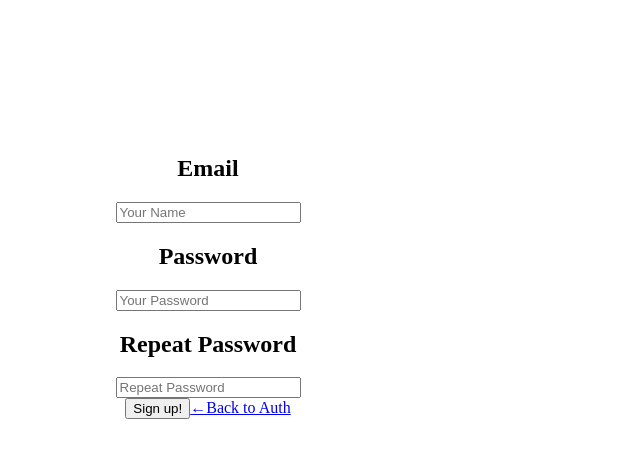
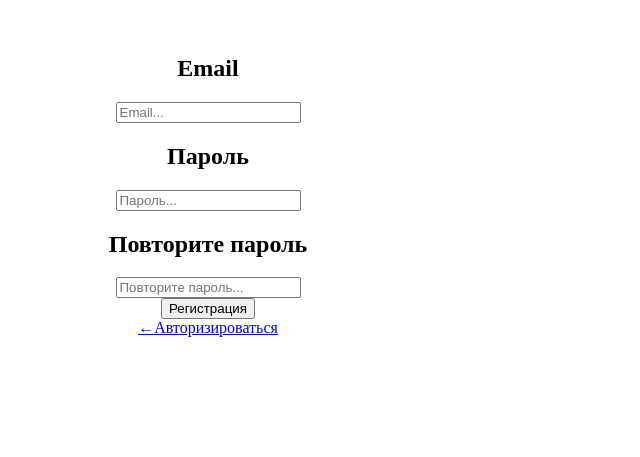
Before and after one commit to Maxximiiian/News, a React app: page /registration in a window 1280 px wide. Shown: the part 123-580 px from the top of the page, without its empty margins (0-640 px from the left). Built offline with nearby package versions, Linux system fonts and the light colour scheme; the HTML template or start-up script is replaced by a standard one.

Commit message:
fix auth+front

```diff
--- a/sessions/bPpalzc0_BNI_1ovm4z88RfmKgXGH9tS.json
+++ b/sessions/bPpalzc0_BNI_1ovm4z88RfmKgXGH9tS.json
@@ -1 +1 @@
-{"cookie":{"originalMaxAge":43200000,"expires":"2022-08-18T22:19:45.302Z","httpOnly":true,"path":"/"},"userSession":{"email":"123@123"},"__lastAccess":1660817985305}
+{"cookie":{"originalMaxAge":43200000,"expires":"2022-08-18T22:41:54.103Z","httpOnly":true,"path":"/"},"userSession":{"email":"123@123"},"__lastAccess":1660819314105}
--- /dev/null
+++ b/sessions/inMA6wAPCbWLPHBn2JuPW7ybemKe6qWk.json
@@ -0,0 +1 @@
+{"cookie":{"originalMaxAge":43200000,"expires":"2022-08-18T23:30:08.225Z","httpOnly":true,"path":"/"},"userSession":{"email":"123@123"},"__lastAccess":1660822208226}
--- a/src/components/App.jsx
+++ b/src/components/App.jsx
@@ -1,18 +1,22 @@
-import React from 'react';
+import React, { useState } from 'react';
 import { Routes, Route } from 'react-router-dom';
 import AllNews from './AllNews';
 import Auth from './auth/Auth';
+import NotAuth from './auth/NotAuth';
 import Registration from './auth/Registration';
 import Home from './Home';
 
-function App() {
+function App({ userSession }) {
+  const [authState, setAuthState] = useState(userSession || null);
 
   return (
     <Routes>
-      <Route index path="/" element={<Auth />} />
-      <Route index path="/registration" element={<Registration />} />
+      <Route index path="/" element={<Auth authState={authState} setAuthState={setAuthState} />} />
+      <Route index path="/registration" element={<Registration setAuthState={setAuthState} />} />
       <Route index path="/news" element={<AllNews />} />
       <Route index path="/home" element={<Home />} />
+      <Route index path="/notauth" element={<NotAuth />} />
+
     </Routes>
   );
 }
--- a/src/components/auth/Auth.jsx
+++ b/src/components/auth/Auth.jsx
@@ -1,7 +1,7 @@
 import React, { useState } from 'react';
 import { Link, useNavigate } from 'react-router-dom';
 
-export default function Auth() {
+export default function Auth({ authState, setAuthState }) {
   const navigate = useNavigate();
 
   const [input, setInput] = useState({ email: '', password: '' });
@@ -15,6 +15,8 @@ export default function Auth() {
       body: JSON.stringify(input),
     });
     if (response.ok) {
+      const data = await response.json();
+      setAuthState(data);
       navigate('/news');
     } else {
       alert('hui sosi');
@@ -24,7 +26,7 @@ export default function Auth() {
 
   return (
     <div className="mx-auto mt-5" style={{ width: '400px' }}>
-      <div style={{ height: '250px' }} />
+      <div style={{ height: '150px' }} />
       <form className="container bg-secondary rounded-3 py-3 item" align="center" onSubmit={signInHandler}>
         <div className="mb-3">
           <h2>Email</h2>
--- /dev/null
+++ b/src/components/auth/NotAuth.jsx
@@ -0,0 +1,24 @@
+import React from 'react';
+import { Link } from 'react-router-dom';
+
+export default function NotAuth() {
+  return (
+    <div className="mx-auto mt-5" style={{ width: '400px' }}>
+      <div style={{ height: '150px' }} />
+      <form className="container bg-secondary rounded-3 py-3 item" align="center">
+        <div className="mb-3">
+          <h2>Вы не авторизованы...</h2>
+        </div>
+        <div className="mx-auto mt-5">
+          <h2>Авторизируйтесь или зарегистрируйтесь</h2>
+          <div>
+            <Link to="/" className="btn btn-danger">Авторизация</Link>
+          </div>
+          <div className="pt-3">
+            <Link to="/registration" className="btn btn-danger">Регистрация</Link>
+          </div>
+        </div>
+      </form>
+    </div>
+  );
+}
--- a/src/components/auth/Registration.jsx
+++ b/src/components/auth/Registration.jsx
@@ -1,7 +1,7 @@
 import React, { useState } from 'react';
 import { Link, useNavigate } from 'react-router-dom';
 
-export default function Registration() {
+export default function Registration({ setAuthState }) {
   const navigate = useNavigate();
   const [input, setInput] = useState({ email: '', password: '', repeat: '' });
   const changeHandler = (e) => setInput((prev) => ({ ...prev, [e.target.name]: e.target.value }));
@@ -13,7 +13,11 @@ export default function Registration() {
         headers: { 'Content-Type': 'application/json' },
         body: JSON.stringify(input),
       });
-      navigate('/news');
+      if (response.ok) {
+        const data = await response.json();
+        setAuthState(data);
+      }
+      navigate('/news'); // VOT TUT MB HUINYA!!!!
     } else {
       alert('LOH PIDR');
       setInput({ email: '', password: '', repeat: '' });
@@ -22,7 +26,7 @@ export default function Registration() {
 
   return (
     <div className="mx-auto mt-5" style={{ width: '400px' }}>
-      <div style={{ height: '250px' }} />
+      <div style={{ height: '150px' }} />
       <form onSubmit={signUpHandler} className="container bg-secondary rounded-3 py-3 item" align="center">
         <div className="mb-3">
           <h2>Email</h2>
@@ -34,11 +38,11 @@ export default function Registration() {
             className="form-control"
             id="exampleInputEmail1"
             aria-describedby="emailHelp"
-            placeholder="Your Name"
+            placeholder="Email..."
           />
         </div>
         <div className="mb-3">
-          <h2>Password</h2>
+          <h2>Пароль</h2>
           <input
             value={input.password}
             onChange={changeHandler}
@@ -46,11 +50,11 @@ export default function Registration() {
             name="password"
             className="form-control"
             id="exampleInputPassword1"
-            placeholder="Your Password"
+            placeholder="Пароль..."
           />
         </div>
         <div className="mb-3">
-          <h2>Repeat Password</h2>
+          <h2>Повторите пароль</h2>
           <input
             value={input.repeat}
             onChange={changeHandler}
@@ -58,12 +62,14 @@ export default function Registration() {
             name="repeat"
             className="form-control"
             id="exampleInputPassword2"
-            placeholder="Repeat Password"
+            placeholder="Повторите пароль..."
           />
         </div>
         <div>
-          <button type="submit" className="btn btn-danger">Sign up!</button>
-          <Link to="/" class="btn btn-outline-danger float-left">←Back to Auth</Link>
+          <button type="submit" className="btn btn-danger">Регистрация</button>
+          <div className="pt-3">
+            <Link to="/" class="btn btn-outline-danger float-left">←Авторизироваться</Link>
+          </div>
         </div>
       </form>
     </div>
--- a/src/middlewares/authCheck.js
+++ b/src/middlewares/authCheck.js
@@ -2,6 +2,7 @@ export default function authCheck(req, res, next) {
   // Вопрос нужен чтобы убедиться, что это свойство не undefined
   if (req.session?.userSession) {
     next();
+  } else {
+    res.redirect('/notauth');
   }
-  res.status(401).json({ message: 'Пользователь не авторизирован' });
 }
--- a/src/routes/apiRouter.js
+++ b/src/routes/apiRouter.js
@@ -1,6 +1,7 @@
 import express from 'express';
 import bcrypt from 'bcrypt';
 import { User } from '../db/models';
+import authCheck from '../middlewares/authCheck'
 
 const route = express.Router();
 
@@ -38,7 +39,7 @@ route.post('/auth', async (req, res) => {
 });
 
 
-route.post('/createtag', async (req, res) => {
+route.post('/createtag', authCheck, async (req, res) => {
   // DLYA  СОЗДАНИЯ ТЕГОВ
   // const { email, password } = req.body;
   // try {
--- a/src/server.js
+++ b/src/server.js
@@ -33,9 +33,9 @@ app.use(express.static('public'));
 app.use(session(sessionConfig));
 
 app.use('/', indexRouter);
+// app.use(authCheck);
+app.use('/api/v1', apiRouter);
 
-app.use('/api/v1', apiRouter);
-app.use(authCheck);
 
 app.listen(PORT, () => {
   console.log(`server started PORT: ${PORT}`);
```
Also changed, not shown: src/routes/indexRouter.js (+14 -2 lines).
